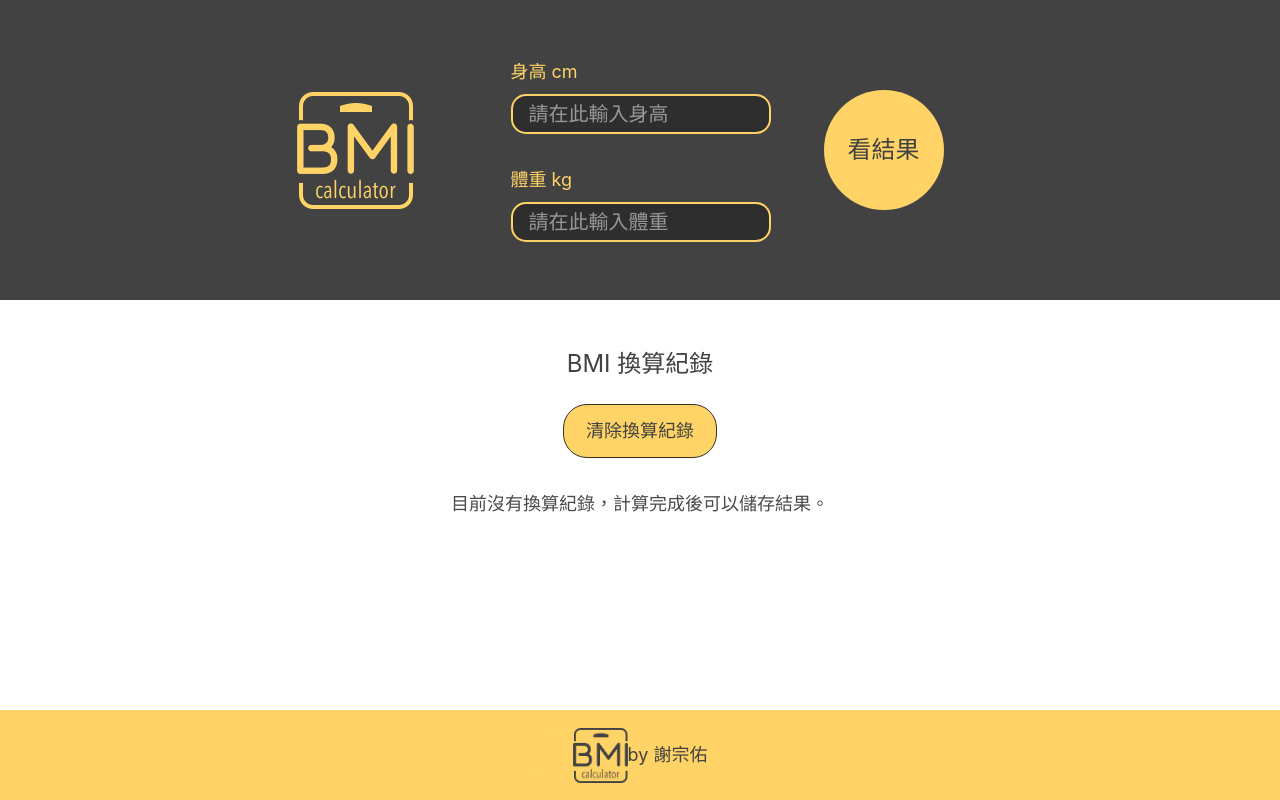
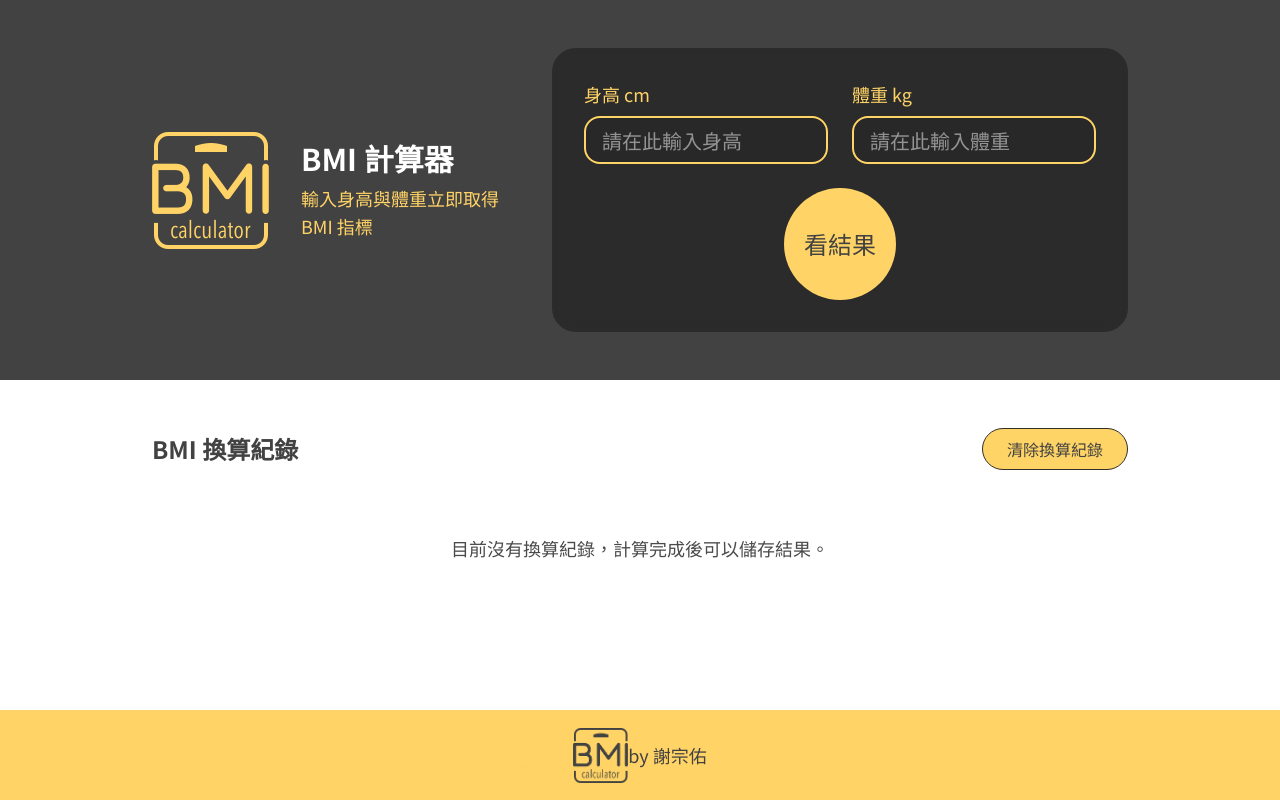
Before and after one commit to happyloa/BMI-Calculator, a Next.js app: page / in a window 1280 px wide. Built offline with nearby package versions, Linux system fonts and the light colour scheme.

Commit message:
Improve BMI calculator layout and history management

```diff
--- a/app/globals.css
+++ b/app/globals.css
@@ -1,3 +1,4 @@
+@import url("https://fonts.googleapis.com/css2?family=Noto+Sans+TC:wght@300;400;500;700&display=swap");
 @import "tailwindcss";
 
 @theme inline {
@@ -8,6 +9,8 @@
   color-scheme: light;
 }
 
+html,
 body {
-  min-width: 768px;
+  font-family: "Noto Sans TC", "Noto Sans", system-ui, -apple-system, BlinkMacSystemFont,
+    "Segoe UI", sans-serif;
 }
--- a/components/BMICalculator.tsx
+++ b/components/BMICalculator.tsx
@@ -1,6 +1,6 @@
 "use client";
 
-import { useCallback, useEffect, useMemo, useState } from "react";
+import { FormEvent, useCallback, useEffect, useMemo, useState } from "react";
 
 import HistoryList from "@/components/HistoryList";
 import InputField from "@/components/InputField";
@@ -15,6 +15,7 @@ const BMI_SETTINGS = [
 ] as const;
 
 const HISTORY_STORAGE_KEY = "history";
+const MAX_HISTORY_LENGTH = 15;
 
 type LegacyHistory = {
   maxIdx: number;
@@ -94,10 +95,20 @@ export default function BMICalculator() {
       return;
     }
     try {
-      const raw = window.localStorage.getItem(HISTORY_STORAGE_KEY);
+      const sessionValue = window.sessionStorage.getItem(HISTORY_STORAGE_KEY);
+      const localValue =
+        typeof window.localStorage !== "undefined"
+          ? window.localStorage.getItem(HISTORY_STORAGE_KEY)
+          : null;
+      const raw = sessionValue ?? localValue;
+
       if (raw) {
         const parsed = JSON.parse(raw) as unknown;
-        setHistory(normalizeHistory(parsed));
+        setHistory(normalizeHistory(parsed).slice(0, MAX_HISTORY_LENGTH));
+      }
+
+      if (localValue) {
+        window.localStorage.removeItem(HISTORY_STORAGE_KEY);
       }
     } catch (error) {
       console.error("無法讀取歷史紀錄", error);
@@ -110,7 +121,14 @@ export default function BMICalculator() {
     if (!isHistoryLoaded || typeof window === "undefined") {
       return;
     }
-    window.localStorage.setItem(HISTORY_STORAGE_KEY, JSON.stringify(history));
+    try {
+      window.sessionStorage.setItem(
+        HISTORY_STORAGE_KEY,
+        JSON.stringify(history.slice(0, MAX_HISTORY_LENGTH)),
+      );
+    } catch (error) {
+      console.error("無法儲存歷史紀錄", error);
+    }
   }, [history, isHistoryLoaded]);
 
   const handleCalculate = useCallback(() => {
@@ -141,6 +159,14 @@ export default function BMICalculator() {
     setResult(newResult);
   }, [height, weight]);
 
+  const handleSubmit = useCallback(
+    (event: FormEvent<HTMLFormElement>) => {
+      event.preventDefault();
+      handleCalculate();
+    },
+    [handleCalculate],
+  );
+
   const handleSave = useCallback(() => {
     if (!result) {
       return;
@@ -158,14 +184,18 @@ export default function BMICalculator() {
       date,
     };
 
-    setHistory((previous) => [record, ...previous]);
+    setHistory((previous) => [record, ...previous].slice(0, MAX_HISTORY_LENGTH));
   }, [result]);
 
   const handleClearHistory = useCallback(() => {
     setHistory([]);
     if (typeof window !== "undefined") {
-      window.localStorage.removeItem(HISTORY_STORAGE_KEY);
+      window.sessionStorage.removeItem(HISTORY_STORAGE_KEY);
     }
+  }, []);
+
+  const handleDeleteRecord = useCallback((id: string) => {
+    setHistory((previous) => previous.filter((record) => record.id !== id));
   }, []);
 
   const headerIconStyle = useMemo(
@@ -174,15 +204,26 @@ export default function BMICalculator() {
   );
 
   return (
-    <div className="flex w-full flex-col items-center">
-      <header className="flex h-[300px] w-full items-center justify-center bg-[#424242]">
-        <div className="flex items-center">
+    <article className="flex w-full flex-col items-center">
+      <header className="w-full bg-[#424242] text-white">
+        <div className="mx-auto flex w-full max-w-5xl flex-col gap-10 px-6 py-12 lg:flex-row lg:items-center lg:justify-between">
+          <div className="flex flex-col items-center gap-6 text-center lg:flex-row lg:items-center lg:gap-8 lg:text-left">
             <div
-            className="h-[117px] w-[117px] bg-contain bg-no-repeat"
+              className="h-[88px] w-[88px] flex-shrink-0 bg-contain bg-no-repeat sm:h-[104px] sm:w-[104px] lg:h-[117px] lg:w-[117px]"
               style={headerIconStyle}
               aria-hidden="true"
             />
-          <div className="ml-[97px] mr-[53px] w-[260px] space-y-8">
+            <div className="space-y-2">
+              <h1 className="text-2xl font-semibold sm:text-3xl">BMI 計算器</h1>
+              <p className="text-base text-[#FFD366] sm:text-lg">輸入身高與體重立即取得 BMI 指標</p>
+            </div>
+          </div>
+
+          <form
+            onSubmit={handleSubmit}
+            className="w-full max-w-xl space-y-6 rounded-3xl bg-[rgba(0,0,0,0.35)] p-6 backdrop-blur-sm sm:p-8"
+          >
+            <div className="grid gap-6 sm:grid-cols-2">
               <InputField
                 id="height"
                 label="身高 cm"
@@ -198,7 +239,7 @@ export default function BMICalculator() {
                 onChange={setWeight}
               />
             </div>
-          <div className="relative flex h-[120px] w-[160px] items-center">
+            <div className="flex items-center justify-center">
               {result ? (
                 <ResultDisplay
                   result={result}
@@ -207,30 +248,34 @@ export default function BMICalculator() {
                 />
               ) : (
                 <button
-                type="button"
-                className="flex h-[120px] w-[120px] cursor-pointer select-none items-center justify-center rounded-full bg-[#FFD366] text-2xl text-[#424242] transition hover:shadow-[0_1px_6px_3px_rgba(255,195,49,0.64)] active:bg-[#DEA921]"
-                onClick={handleCalculate}
+                  type="submit"
+                  className="flex h-28 w-28 cursor-pointer select-none items-center justify-center rounded-full bg-[#FFD366] text-xl font-medium text-[#424242] transition hover:shadow-[0_1px_6px_3px_rgba(255,195,49,0.64)] active:bg-[#DEA921] sm:text-2xl"
                 >
                   看結果
                 </button>
               )}
             </div>
+          </form>
         </div>
       </header>
 
-      <section className="flex w-full flex-col items-center">
-        <h2 className="mt-12 text-2xl text-[#424242]">BMI 換算紀錄</h2>
+      <section className="w-full bg-white">
+        <div className="mx-auto flex w-full max-w-5xl flex-col items-center px-6 py-12">
+          <div className="flex w-full flex-col items-center gap-4 sm:flex-row sm:justify-between">
+            <h2 className="text-2xl font-semibold text-[#424242]">BMI 換算紀錄</h2>
             <button
               type="button"
               onClick={handleClearHistory}
-          className="mt-6 cursor-pointer rounded-[24px] border border-[#333029] bg-[#FFD466] px-[22px] py-[12px] text-lg text-[#424242] transition hover:bg-[#DEA821] active:translate-y-[1px]"
+              className="rounded-full border border-[#333029] bg-[#FFD466] px-6 py-2 text-base font-medium text-[#424242] transition hover:bg-[#DEA821] active:translate-y-[1px]"
             >
               清除換算紀錄
             </button>
-        <div className="flex w-full justify-center">
-          <HistoryList records={history} />
+          </div>
+          <div className="mt-8 w-full overflow-x-auto">
+            <HistoryList records={history} onDelete={handleDeleteRecord} />
+          </div>
         </div>
       </section>
-    </div>
+    </article>
   );
 }
--- a/components/HistoryList.tsx
+++ b/components/HistoryList.tsx
@@ -2,52 +2,83 @@ import { BMIHistoryRecord } from "@/types/bmi";
 
 interface HistoryListProps {
   records: BMIHistoryRecord[];
+  onDelete: (id: string) => void;
 }
 
 const flagStyles = [
-  "bg-[#31BAF9] shadow-[2px_0_3px_0_rgba(49,186,249,0.29)]",
-  "bg-[#86D73E] shadow-[2px_0_3px_0_rgba(133,215,63,0.29)]",
-  "bg-[#FF982D] shadow-[2px_0_3px_0_rgba(255,152,45,0.29)]",
-  "bg-[#FF1200] shadow-[2px_0_3px_0_rgba(255,17,0,0.29)]",
+  { className: "shadow-[2px_0_3px_0_rgba(49,186,249,0.29)]", fallback: "#31BAF9" },
+  { className: "shadow-[2px_0_3px_0_rgba(133,215,63,0.29)]", fallback: "#86D73E" },
+  { className: "shadow-[2px_0_3px_0_rgba(255,152,45,0.29)]", fallback: "#FF982D" },
+  { className: "shadow-[2px_0_3px_0_rgba(255,17,0,0.29)]", fallback: "#FF1200" },
 ];
 
-export default function HistoryList({ records }: HistoryListProps) {
+export default function HistoryList({ records, onDelete }: HistoryListProps) {
   if (records.length === 0) {
     return (
-      <p className="mt-8 text-center text-lg text-[#4A4A4A]">
+      <p className="py-8 text-center text-lg text-[#4A4A4A]">
         目前沒有換算紀錄，計算完成後可以儲存結果。
       </p>
     );
   }
 
   return (
-    <ul className="mt-5 mb-[58px] flex w-full max-w-[960px] flex-col select-none">
+    <table className="min-w-full select-none overflow-hidden rounded-3xl bg-white text-left shadow-[0_1px_3px_0_rgba(0,0,0,0.15)]">
+      <caption className="sr-only">BMI 換算紀錄清單</caption>
+      <thead className="bg-[#FFD366]/60 text-sm uppercase tracking-wide text-[#424242]">
+        <tr>
+          <th scope="col" className="w-2" aria-label="顏色指標" />
+          <th scope="col" className="px-4 py-3 text-center">狀態</th>
+          <th scope="col" className="px-4 py-3 text-center">BMI</th>
+          <th scope="col" className="px-4 py-3 text-center">體重 (kg)</th>
+          <th scope="col" className="px-4 py-3 text-center">身高 (cm)</th>
+          <th scope="col" className="px-4 py-3 text-center">紀錄時間</th>
+          <th scope="col" className="px-4 py-3 text-center">操作</th>
+        </tr>
+      </thead>
+      <tbody>
         {records.map((record) => (
-        <li
+          <tr
             key={record.id}
-          className="mx-4 my-4 flex h-[62px] items-center justify-between bg-white shadow-[0_1px_3px_0_rgba(0,0,0,0.2)] transition hover:shadow-[0_1px_3px_0_rgba(0,0,0,0.5)] active:shadow-[0_1px_3px_0_rgba(0,0,0,0.9)]"
+            className="border-t border-[#E5E5E5] text-base text-[#4A4A4A] transition hover:bg-[#FFF5D9]"
           >
-          <span className={`h-full w-[0.4375rem] ${flagStyles[record.bmiLevel]}`} />
-          <span className="flex w-[20%] justify-center px-5 text-xl text-[#4A4A4A]">
-            {record.description}
-          </span>
-          <span className="flex w-[20%] items-center justify-center px-5 text-xl text-[#4A4A4A]">
+            <td className="align-middle">
+              {(() => {
+                const flag = flagStyles[record.bmiLevel] ?? flagStyles[1];
+                return (
+                  <span
+                    className={`block h-full w-1 ${flag.className}`}
+                    style={{ backgroundColor: record.color ?? flag.fallback }}
+                    aria-hidden="true"
+                  />
+                );
+              })()}
+            </td>
+            <td className="px-4 py-4 text-center text-lg font-medium">{record.description}</td>
+            <td className="px-4 py-4 text-center">
               <span className="mr-1 text-sm text-[#424242]">BMI</span>
               {record.bmi}
-          </span>
-          <span className="flex w-[20%] items-center justify-center px-5 text-xl text-[#4A4A4A]">
+            </td>
+            <td className="px-4 py-4 text-center">
               <span className="mr-1 text-sm text-[#424242]">weight</span>
-            {record.weight}kg
-          </span>
-          <span className="flex w-[20%] items-center justify-center px-5 text-xl text-[#4A4A4A]">
+              {record.weight}
+            </td>
+            <td className="px-4 py-4 text-center">
               <span className="mr-1 text-sm text-[#424242]">height</span>
               {record.height}
-          </span>
-          <span className="w-[20%] px-5 text-right text-xl text-[#4A4A4A]">
-            <span className="text-sm text-[#424242]">{record.date}</span>
-          </span>
-        </li>
+            </td>
+            <td className="px-4 py-4 text-center text-sm text-[#424242]">{record.date}</td>
+            <td className="px-4 py-4 text-center">
+              <button
+                type="button"
+                onClick={() => onDelete(record.id)}
+                className="rounded-full border border-[#C14646] px-4 py-1 text-sm text-[#C14646] transition hover:bg-[#C14646] hover:text-white"
+              >
+                刪除
+              </button>
+            </td>
+          </tr>
         ))}
-    </ul>
+      </tbody>
+    </table>
   );
 }
--- a/components/InputField.tsx
+++ b/components/InputField.tsx
@@ -14,8 +14,8 @@ export default function InputField({
   onChange,
 }: InputFieldProps) {
   return (
-    <label className="flex flex-col text-lg text-[#FFD366]">
-      <span>{label}</span>
+    <div className="flex flex-col text-lg text-[#FFD366]">
+      <label htmlFor={id}>{label}</label>
       <input
         id={id}
         value={value}
@@ -24,8 +24,8 @@ export default function InputField({
         inputMode="decimal"
         type="number"
         min="0"
-        className="mt-2 h-10 w-full rounded-[15px] border-2 border-[#FFD366] bg-[rgba(39,39,39,0.75)] px-4 text-xl text-white outline-none transition focus:border-white"
+        className="mt-2 h-12 w-full rounded-2xl border-2 border-[#FFD366] bg-[rgba(39,39,39,0.75)] px-4 text-xl text-white outline-none transition focus:border-white focus:ring-2 focus:ring-[#FFD366]/40"
       />
-    </label>
+    </div>
   );
 }
```
Also changed, not shown: components/ResultDisplay.tsx (+12 -6 lines). Lines whose indentation alone changed are shown as unchanged.
